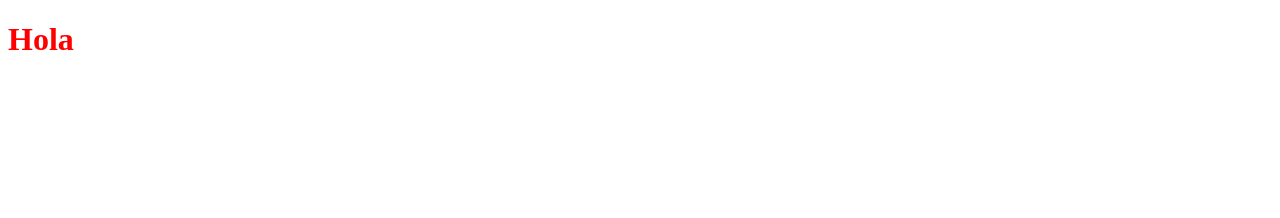
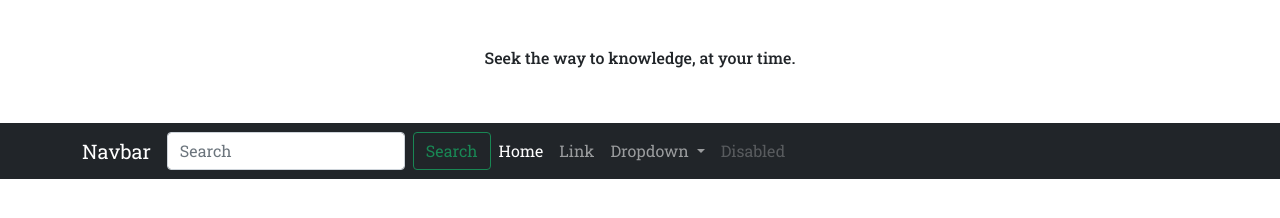
Before and after one commit to edevoto/KNWLand, a website: page index.html in a window 1280 px wide. Drawn offline with nearby package versions, Linux system fonts and the light colour scheme.

Commit message:
Primer maquetado header

```diff
--- a/index.html
+++ b/index.html
@@ -4,13 +4,89 @@
     <meta charset="UTF-8">
     <meta http-equiv="X-UA-Compatible" content="IE=edge">
     <meta name="viewport" content="width=device-width, initial-scale=1.0">
+    <link rel="preconnect" href="https://fonts.gstatic.com">
+<link href="https://fonts.googleapis.com/css2?family=Roboto+Slab:wght@400;500&display=swap" rel="stylesheet">
+<link rel="stylesheet" href="https://use.fontawesome.com/releases/v5.15.2/css/all.css" integrity="sha384-vSIIfh2YWi9wW0r9iZe7RJPrKwp6bG+s9QZMoITbCckVJqGCCRhc+ccxNcdpHuYu" crossorigin="anonymous">
+    <link href="https://cdn.jsdelivr.net/npm/bootstrap@5.0.0-beta2/dist/css/bootstrap.min.css" rel="stylesheet" integrity="sha384-BmbxuPwQa2lc/FVzBcNJ7UAyJxM6wuqIj61tLrc4wSX0szH/Ev+nYRRuWlolflfl" crossorigin="anonymous">
     <link rel="stylesheet" href="css/styles.css">
     <script src="js/main.js"></script>
     <title>KNWLand</title>
 </head>
 <body>
     <header>
-        <h1>Hola</h1>
+            <div class="container">
+                <div class="container-fluid text-center p-5">
+                    <h4 class="fs-6 fs-md-1">Seek the way to knowledge, at your time.</h4>
+                </div>
+            </div>
+            <div class="container-fluid bg-dark">
+                <div class="container">
+            <nav class="navbar navbar-expand-lg navbar-dark bg-dark">
+
+                  <a class="navbar-brand" href="#">Navbar</a>
+                  <button class="navbar-toggler" type="button" data-bs-toggle="collapse" data-bs-target="#navbarSupportedContent" aria-controls="navbarSupportedContent" aria-expanded="false" aria-label="Toggle navigation">
+                    <span class="navbar-toggler-icon"></span>
+                  </button>
+                  <div class="collapse navbar-collapse" id="navbarSupportedContent">
+
+                    <form class="d-flex mt-2 mt-lg-0">
+                      <input class="form-control me-2" type="search" placeholder="Search" aria-label="Search">
+                      <button class="btn btn-outline-success" type="submit">Search</button>
+                    </form>
+                    <ul class="navbar-nav me-auto mt-2 mt-lg-0 end-0">
+                        <li class="nav-item">
+                          <a class="nav-link active" aria-current="page" href="#">Home</a>
+                        </li>
+                        <li class="nav-item">
+                          <a class="nav-link" href="#">Link</a>
+                        </li>
+                        <li class="nav-item dropdown">
+                          <a class="nav-link dropdown-toggle" href="#" id="navbarDropdown" role="button" data-bs-toggle="dropdown" aria-expanded="false">
+                            Dropdown
+                          </a>
+                          <ul class="dropdown-menu" aria-labelledby="navbarDropdown">
+                            <li><a class="dropdown-item" href="#">Action</a></li>
+                            <li><a class="dropdown-item" href="#">Another action</a></li>
+                            <li><hr class="dropdown-divider"></li>
+                            <li><a class="dropdown-item" href="#">Something else here</a></li>
+                          </ul>
+                        </li>
+                        <li class="nav-item">
+                          <a class="nav-link disabled" href="#" tabindex="-1" aria-disabled="true">Disabled</a>
+                        </li>
+                      </ul>
+                  </div>
+                </div>
+              </nav>
+            </div>
     </header>
+
+
+
+
+
+
+
+
+
+
+
+
+
+
+
+
+
+
+
+
+
+
+
+
+
+
+<script src="https://cdn.jsdelivr.net/npm/@popperjs/core@2.6.0/dist/umd/popper.min.js" integrity="sha384-KsvD1yqQ1/1+IA7gi3P0tyJcT3vR+NdBTt13hSJ2lnve8agRGXTTyNaBYmCR/Nwi" crossorigin="anonymous"></script>
+<script src="https://cdn.jsdelivr.net/npm/bootstrap@5.0.0-beta2/dist/js/bootstrap.min.js" integrity="sha384-nsg8ua9HAw1y0W1btsyWgBklPnCUAFLuTMS2G72MMONqmOymq585AcH49TLBQObG" crossorigin="anonymous"></script>
 </body>
 </html>
--- a/scss/styles.scss
+++ b/scss/styles.scss
@@ -1,4 +1,15 @@
+*{
+    padding: 0;
+    margin: 0;
+}
+body{
+    font-family: 'Roboto Slab', serif;
+}
 h1{
     color: red;
     font-family: 'Courier New', Courier, monospace;
 }
+.searchBar-height{
+    height: 60%;
+    width: 45%;
+}
```
Also changed, not shown: css/styles.css.
